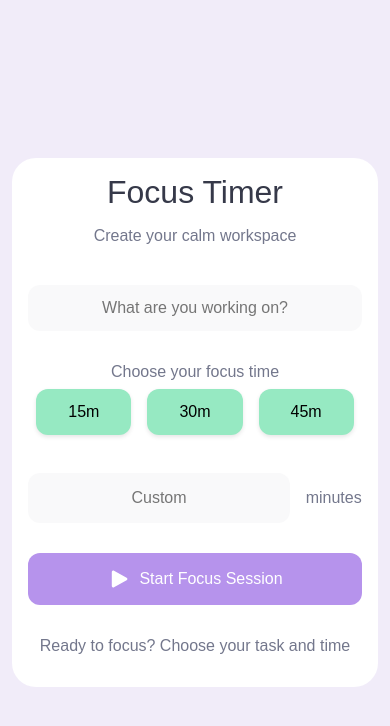
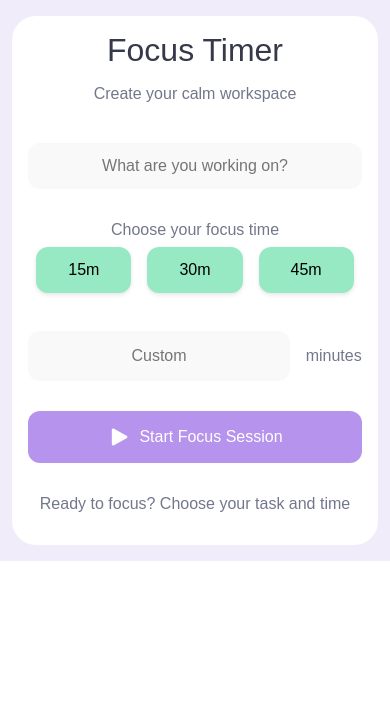
Before and after one commit to VDominik/focusTimer, an Angular app: page / in a window 390 px wide. Shown: the top 726 px of the page. Built offline with nearby package versions, Linux system fonts and the light colour scheme.

Commit message:
Update button color in timer component and adjust home component styles for better responsiveness

```diff
--- a/src/app/components/timer-component/timer-component.scss
+++ b/src/app/components/timer-component/timer-component.scss
@@ -93,6 +93,7 @@
         font-weight: 500;
         cursor: pointer;
         box-shadow: 0 2px 4px rgba(0, 0, 0, 0.1);
+        color: black;
 
         &.isActive {
           background-color: #b693ec;
--- a/src/app/home/home.scss
+++ b/src/app/home/home.scss
@@ -5,4 +5,9 @@
   justify-content: center;
   height: 100vh;
   background-color: #f1ecf9;
+
+  @media screen and (max-width: 600px) {
+    padding: 16px;
+    height: auto;
+  }
 }
```
